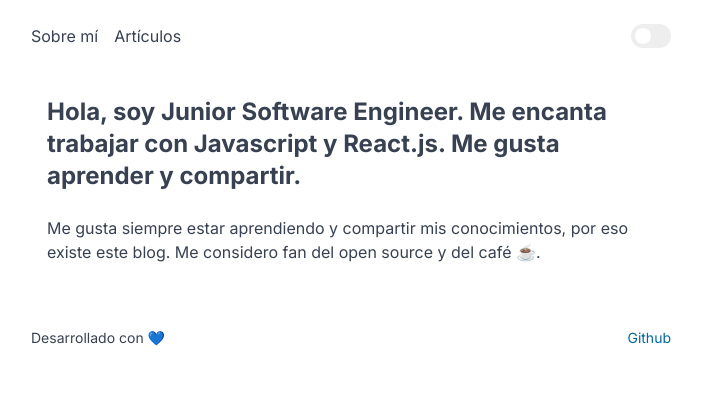
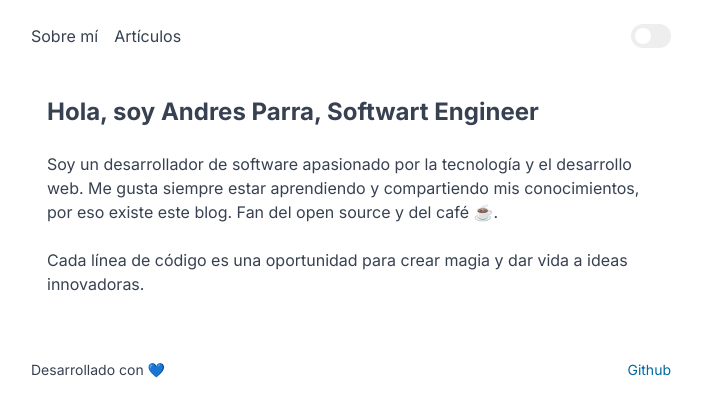
Before and after one commit to byandrev/blog, a Next.js app: page / in a window 1280 px wide. Shown: the top 416 px of the page, without its empty margins (289-991 px from the left). Built offline with nearby package versions, Linux system fonts and the light colour scheme.

Commit message:
home: add new title and description

```diff
--- a/src/app/page.tsx
+++ b/src/app/page.tsx
@@ -6,13 +6,19 @@ function Home() {
       <Container>
         <div className="space-y-6">
           <h1 className="text-2xl font-bold">
-            Hola, soy Junior Software Engineer. Me encanta trabajar con
-            Javascript y React.js. Me gusta aprender y compartir.
+            Hola, soy Andres Parra, Softwart Engineer
           </h1>
+
           <p>
-            Me gusta siempre estar aprendiendo y compartir mis conocimientos,
-            por eso existe este blog. Me considero fan del open source y del
+            Soy un desarrollador de software apasionado por la tecnología y el
+            desarrollo web. Me gusta siempre estar aprendiendo y compartiendo mis
+            conocimientos, por eso existe este blog. Fan del open source y del
             café ☕.
+          </p>
+
+          <p>
+            Cada línea de código es una oportunidad para crear magia y dar vida
+            a ideas innovadoras.
           </p>
         </div>
       </Container>
```
